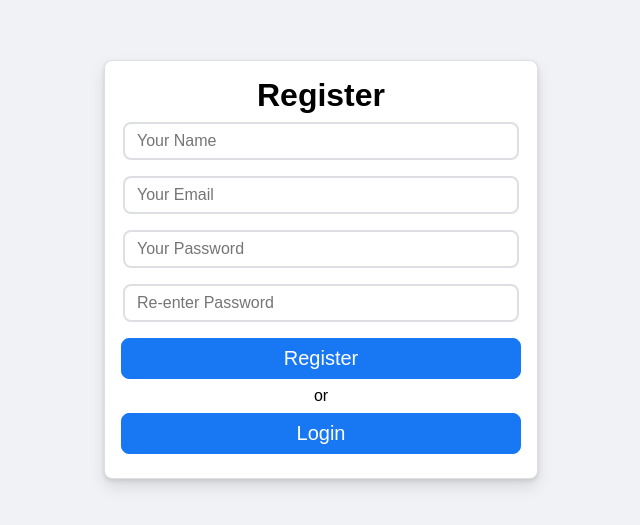
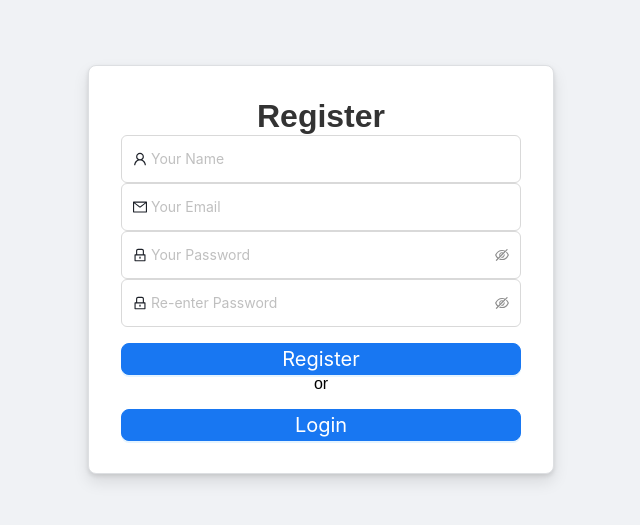
Before and after one commit to Shrustivaidya/Billing-Frontend, a React (Create React App) app: page / in a window 1280 px wide. Shown: the part 131-656 px from the top of the page, without its empty margins (319-959 px from the left). Built offline with nearby package versions, Linux system fonts and the light colour scheme.

Commit message:
Convert into antd

```diff
--- a/src/App.js
+++ b/src/App.js
@@ -3,6 +3,7 @@ import Homepage from './components/homepage/homepage';
 import Login from './components/login/login';
 import Register from './components/register/register';
 import { BrowserRouter as Router, Routes, Route } from 'react-router-dom';
+import Dashboard from './components/Dashboard/Dashboard';
 
 function App() {
   return (
@@ -10,8 +11,11 @@ function App() {
       <Router>
         <Routes>
           <Route path="/" element={<Register/>} />
-          <Route path="/register" element={<Homepage />} />
+          <Route path="/homepage" element={<Homepage />} />
+          <Route path="/register" element={<Dashboard />} />
           <Route path="/login" element={<Login />} />
+
+
         </Routes>
       </Router>
     </div>
--- /dev/null
+++ b/src/components/Dashboard/Dashboard.js
@@ -0,0 +1,22 @@
+// Dashboard.js
+
+import React from 'react';
+import { Navigate, useNavigate } from 'react-router-dom';
+import './Dashboard.css'; // Import your CSS file for styling
+
+const Dashboard = () => {
+  const navigate = useNavigate();
+
+  const handleNewButtonClick = () => {
+    navigate('/homepage');
+  };
+
+  return (
+    <div className="dashboard">
+      <h1>Dashboard</h1>
+      <button onClick={handleNewButtonClick}>New</button>
+    </div>
+  );
+};
+
+export default Dashboard;
--- a/src/components/homepage/homepage.css
+++ b/src/components/homepage/homepage.css
@@ -1,24 +1,59 @@
-.homepage {
+body {
+    font-family: Arial, sans-serif;
+    background-color: #f4f4f4;
+    margin: 0;
+    padding: 0;
     display: flex;
-    flex-direction: column;
+    justify-content: center;
     align-items: center;
-    justify-content:center;
-    width: 50vw;
-    height: 50vh;
-    border-radius: 20px;
-    box-shadow: 0 0 15px 5px grey;
-    background: white;
-    position: relative
+    height: 100vh;
 }
 
-.homepage > .button {
-    background: #1877f2;
-    border: 1px solid #1877f2;
+.container {
+    background-color: #fff;
+    padding: 20px;
+    box-shadow: 0 0 10px rgba(0, 0, 0, 0.1);
+    border-radius: 5px;
+    width: 100%;
+    max-width: 500px;
+    box-sizing: border-box;
+}
+
+h1 {
+    text-align: center;
+    color: #333;
+}
+
+.form-group {
+    margin-bottom: 15px;
+
+}
+
+.form-group label {
+    display: block;
+    margin-bottom: 5px;
+    color: #333;
+}
+
+.form-group input {
+    width: 100%;
+    padding: 10px;
+    border: 1px solid #ccc;
+    border-radius: 5px;
+    box-sizing: border-box;
+}
+
+button {
+    width: 100%;
+    padding: 10px;
+    background-color: #28a745;
+    border: none;
+    border-radius: 5px;
     color: #fff;
-    font-size: 1.25rem;
-    padding: 0.5rem;
-    margin: 0.5rem 0;
-    border-radius: 8px;
-    outline: none;
+    font-size: 16px;
     cursor: pointer;
 }
+
+button:hover {
+    background-color: #218838;
+}
--- a/src/components/homepage/homepage.js
+++ b/src/components/homepage/homepage.js
@@ -1,15 +1,71 @@
-import React from 'react'
-import "./homepage.css"
+import React from 'react';
+import { Form, Input, Button } from 'antd';
+import { UserOutlined, ShoppingCartOutlined, TagOutlined, DollarOutlined, FieldTimeOutlined, MessageOutlined } from '@ant-design/icons';
+import './homepage.css';
 
-const Homepage = () =>{
+function Homepage() {
+  const onFinish = (values) => {
+    console.log('Received values of form:', values);
+  };
+
   return (
-    <div className="homepage">
-            <h1>Hello Homepage</h1>
-            <div className="button">Log Out</div>
+    <div className="container">
+      <h1>Billing Form</h1>
+      <Form
+        id="purchase-form"
+        onFinish={onFinish}
+        layout="vertical" // Vertical layout for labels on top of inputs
+      >
+        <Form.Item
+          label="Date"
+          name="date"
+          rules={[{ required: true, message: 'Please input the date!' }]}
+        >
+          <Input type="date" />
+        </Form.Item>
+        <Form.Item
+          label="Seller"
+          name="seller"
+          rules={[{ required: true, message: 'Please input the seller!' }]}
+        >
+          <Input prefix={<UserOutlined />} placeholder="Seller" />
+        </Form.Item>
+        <Form.Item
+          label="Purchases"
+          name="purchases"
+          rules={[{ required: true, message: 'Please input the purchases!' }]}
+        >
+          <Input prefix={<ShoppingCartOutlined />} placeholder="Purchases" />
+        </Form.Item>
+        <Form.Item
+          label="Category"
+          name="category"
+          rules={[{ required: true, message: 'Please input the category!' }]}
+        >
+          <Input prefix={<TagOutlined />} placeholder="Category" />
+        </Form.Item>
+        <Form.Item
+          label="Amount"
+          name="amount"
+          rules={[{ required: true, message: 'Please input the amount!' }]}
+        >
+          <Input prefix={<DollarOutlined />} placeholder="Amount" />
+        </Form.Item>
+        <Form.Item
+          label="Remark"
+          name="remark"
+          rules={[{ required: true, message: 'Please input the remark!' }]}
+        >
+          <Input prefix={<MessageOutlined />} placeholder="Remark" />
+        </Form.Item>
+        <Form.Item>
+          <Button type="primary" htmlType="submit">
+            Submit
+          </Button>
+        </Form.Item>
+      </Form>
     </div>
-  )
+  );
 }
 
-
-
-export default Homepage
+export default Homepage;
--- a/src/components/login/login.js
+++ b/src/components/login/login.js
@@ -1,41 +1,71 @@
-import React, {useState} from "react"
-import "./login.css"
-import axios from "axios"
+import React, { useState } from "react";
+import { Input, Button, message } from "antd";
+import { UserOutlined, LockOutlined } from "@ant-design/icons";
+import "./login.css";
+import axios from "axios";
 import { useNavigate } from "react-router-dom";
 import Register from "../register/register";
-import Homepage from "../homepage/homepage";
 
-function Login() {
+const Login = () => {
   const navigate = useNavigate();
 
-    const [ user, setUser] = useState({
-        email:"",
-        password:""
-    })
+  const [user, setUser] = useState({
+    email: "",
+    password: ""
+  });
+
   const handleChange = e => {
-        const { name, value } = e.target
+    const { name, value } = e.target;
     setUser({
       ...user,
       [name]: value
+    });
+  };
+
+  const handleLogin = () => {
+    axios.post("http://localhost:3001/login", user)
+      .then(res => {
+        message.success("Login successful");
+        navigate("/homepage");
       })
-    }
-const Login = () => {
-    axios.post("http://localhost:3001/create",user)
-    .then(res => console.log(res))
+      .catch(error => {
+        message.error("Login failed");
+        console.error("Login error:", error);
+      });
+  };
+
+  const handleRegister = () => {
     navigate("/register");
-}
+  };
 
   return (
     <div className="login">
-         {console.log("User",user)}
       <h1>Login</h1>
-    <input type="text" name="email" value={user.email} onChange={handleChange} placeholder="Enter your Email"></input>
-    <input type="password" name="password" value={user.password} onChange={handleChange}  placeholder="Enter your Password" ></input>
-    <div className="button"  onClick={Login}>Login</div>
+      <Input
+        prefix={<UserOutlined />}
+        type="text"
+        name="email"
+        value={user.email}
+        onChange={handleChange}
+        placeholder="Enter your Email"
+      />
+      <Input.Password
+        prefix={<LockOutlined />}
+        type="password"
+        name="password"
+        value={user.password}
+        onChange={handleChange}
+        placeholder="Enter your Password"
+      />
+      <Button type="primary" className="button" onClick={handleLogin}>
+        Login
+      </Button>
       <div>or</div>
-    <div className="button" onClick={Register}>Register</div>
+      <Button className="button" onClick={handleRegister}>
+        Register
+      </Button>
     </div>
-  )
-}
+  );
+};
 
-export default Login
+export default Login;
--- a/src/components/register/register.css
+++ b/src/components/register/register.css
@@ -1,34 +1,46 @@
-
 .register {
     width: 400px;
     background: #fff;
     border: 1px solid #dddfe2;
-    box-shadow: 0 2px 4px rgb(0 0 0 / 10%), 0 8px 16px rgb(0 0 0 / 10%);
+    box-shadow: 0 2px 4px rgba(0, 0, 0, 0.1), 0 8px 16px rgba(0, 0, 0, 0.1);
     border-radius: 8px;
-    padding: 1rem;
-    align-items: center;
+    padding: 2rem; /* Increased padding for better spacing */
     text-align: center;
 }
 
-.register > input {
+.register .ant-input {
     border-radius: 8px;
     border: 2px solid #dddfe2;
-    outline: none;
     color: #1d2129;
     margin: 0.5rem 0;
-    padding: 0.5rem 0.75rem;
-    width: 92%;
-    font-size: 1rem;
+    width: 100%; /* Full width for Ant Design Input */
 }
 
-.register > .button {
-    background: #1877f2;
-    border: 1px solid #1877f2;
+.register .ant-input-prefix svg {
+    fill: #1d2129; /* Icon color */
+}
+
+.register .ant-btn {
+    border-radius: 8px;
+    margin-top: 1rem; /* Adjust margin top */
+    width: 100%; /* Full width for Ant Design Button */
+}
+
+.register .ant-btn-primary {
+    background-color: #1877f2;
+    border-color: #1877f2;
     color: #fff;
     font-size: 1.25rem;
     padding: 0.5rem;
-    margin: 0.5rem 0;
-    border-radius: 8px;
-    outline: none;
-    cursor: pointer;
 }
+
+.register .ant-btn-primary:hover,
+.register .ant-btn-primary:focus {
+    background-color: #166fe5; /* Darker shade on hover */
+    border-color: #166fe5;
+}
+
+.register .ant-form-item-explain-error {
+    margin-top: 0.5rem; /* Adjust error message margin */
+    color: #f5222d; /* Error message color */
+}
--- a/src/components/register/register.js
+++ b/src/components/register/register.js
@@ -1,57 +1,88 @@
-import axios from "axios"
-import "./register.css"
-import React, { useState } from "react"
+import axios from "axios";
+import React, { useState } from "react";
+import { Input, Button, message } from "antd";
+import { UserOutlined, MailOutlined, LockOutlined } from "@ant-design/icons";
 import { useNavigate } from "react-router-dom";
-import Login from "../login/login";
+import "./register.css";
 
-const Register = () =>{
+const Register = () => {
   const navigate = useNavigate();
-    const [ user, setUser] = useState({
+  const [user, setUser] = useState({
     name: "",
-        email:"",
-        password:"",
+    email: "",
+    password: "",
     reEnterPassword: ""
-    })
+  });
 
   const handleChange = e => {
-
-        const { name, value } = e.target
+    const { name, value } = e.target;
     setUser({
       ...user,
       [name]: value
+    });
+  };
+
+  const register = () => {
+    const { name, email, password, reEnterPassword } = user;
+    if (name && email && password && (password === reEnterPassword)) {
+      axios.post("http://localhost:3001/register", user)
+        .then(res => {
+          message.success(res.data.message);
+          navigate("/login");
         })
-
+        .catch(error => {
+          message.error("Registration failed");
+          console.error("Registration error:", error);
+        });
+    } else {
+      message.error("Invalid input or passwords don't match");
     }
-
-    const register= () => {
-        const { name, email, password, reEnterPassword } = user
-        if( name && email && password && (password === reEnterPassword)){
-        axios.post("http://localhost:3001/register",user)
-        .then( res => {
-            alert(res.data.message)
-            navigate("/login")
-        })
-    } else {
-        alert("invalid input")
-    }
-
-    }
+  };
 
   return (
-    <div className = "register">
-        {console.log("User",user)}
+    <div className="register">
       <h1>Register</h1>
-    <input type ="text" name="name" value={user.name} placeholder="Your Name" onChange={handleChange}></input>
-    <input type ="text"  name="email"  value={user.email} placeholder="Your Email" onChange={handleChange}></input>
-    <input type ="password"  name="password"  value={user.password} placeholder="Your Password" onChange={handleChange}></input>
-    <input type ="password"  name="reEnterPassword"  value={user.reEnterPassword} placeholder="Re-enter Password" onChange={handleChange}></input>
-    <div className="button" onClick={register}>Register</div>
+      <Input
+        prefix={<UserOutlined />}
+        type="text"
+        name="name"
+        value={user.name}
+        placeholder="Your Name"
+        onChange={handleChange}
+      />
+      <Input
+        prefix={<MailOutlined />}
+        type="email"
+        name="email"
+        value={user.email}
+        placeholder="Your Email"
+        onChange={handleChange}
+      />
+      <Input.Password
+        prefix={<LockOutlined />}
+        type="password"
+        name="password"
+        value={user.password}
+        placeholder="Your Password"
+        onChange={handleChange}
+      />
+      <Input.Password
+        prefix={<LockOutlined />}
+        type="password"
+        name="reEnterPassword"
+        value={user.reEnterPassword}
+        placeholder="Re-enter Password"
+        onChange={handleChange}
+      />
+      <Button type="primary" className="button" onClick={register}>
+        Register
+      </Button>
       <div>or</div>
-    <div className="button"onClick={() => navigate("/login")}>Login</div>
+      <Button  type="primary" className="button" onClick={() => navigate("/login")}>
+        Login
+      </Button>
     </div>
-  )
-}
+  );
+};
 
-
-
-export default Register
+export default Register;
```
Also changed, not shown: src/components/Dashboard/Dashboard.css (added). Lines whose indentation alone changed are shown as unchanged.
